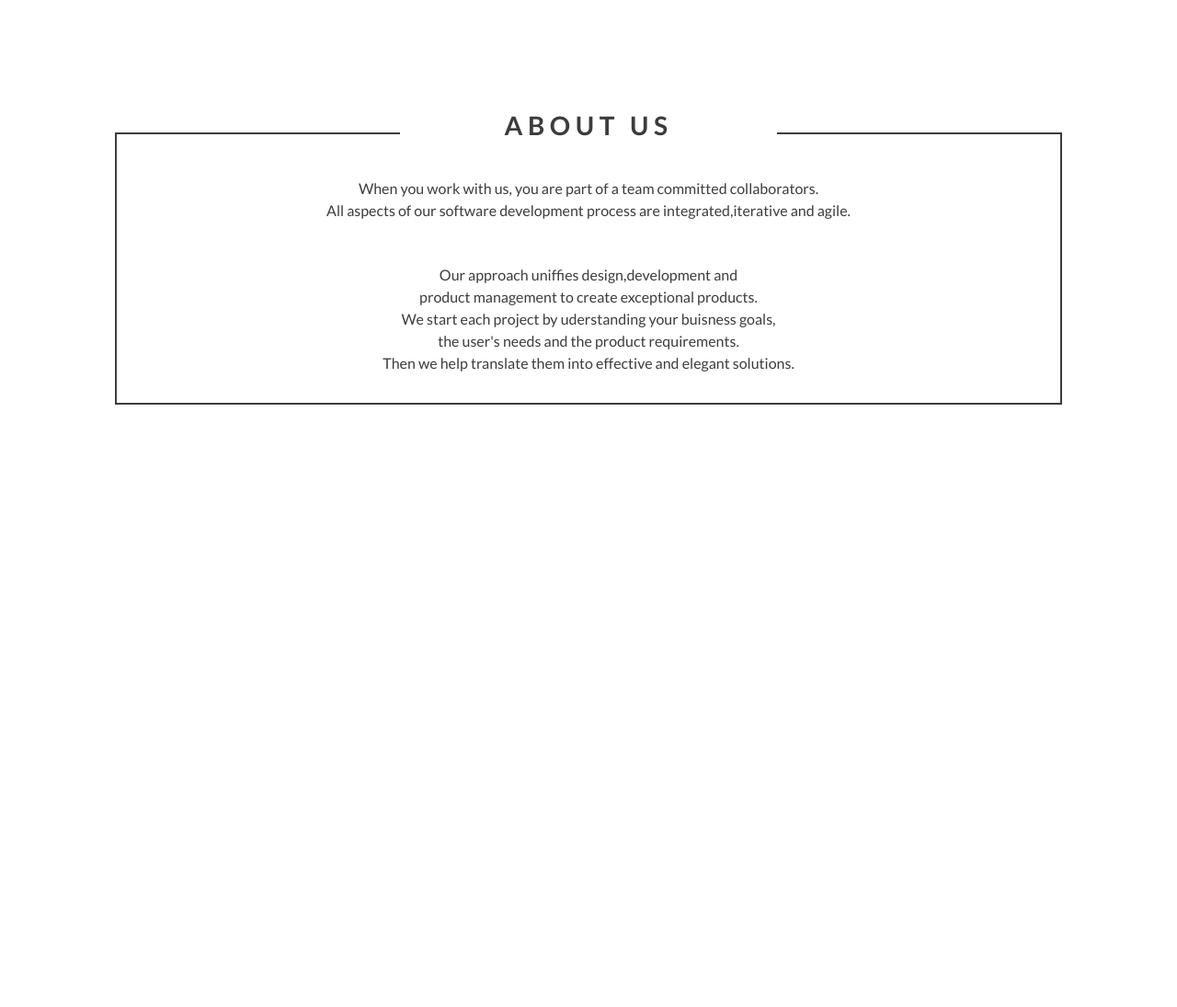
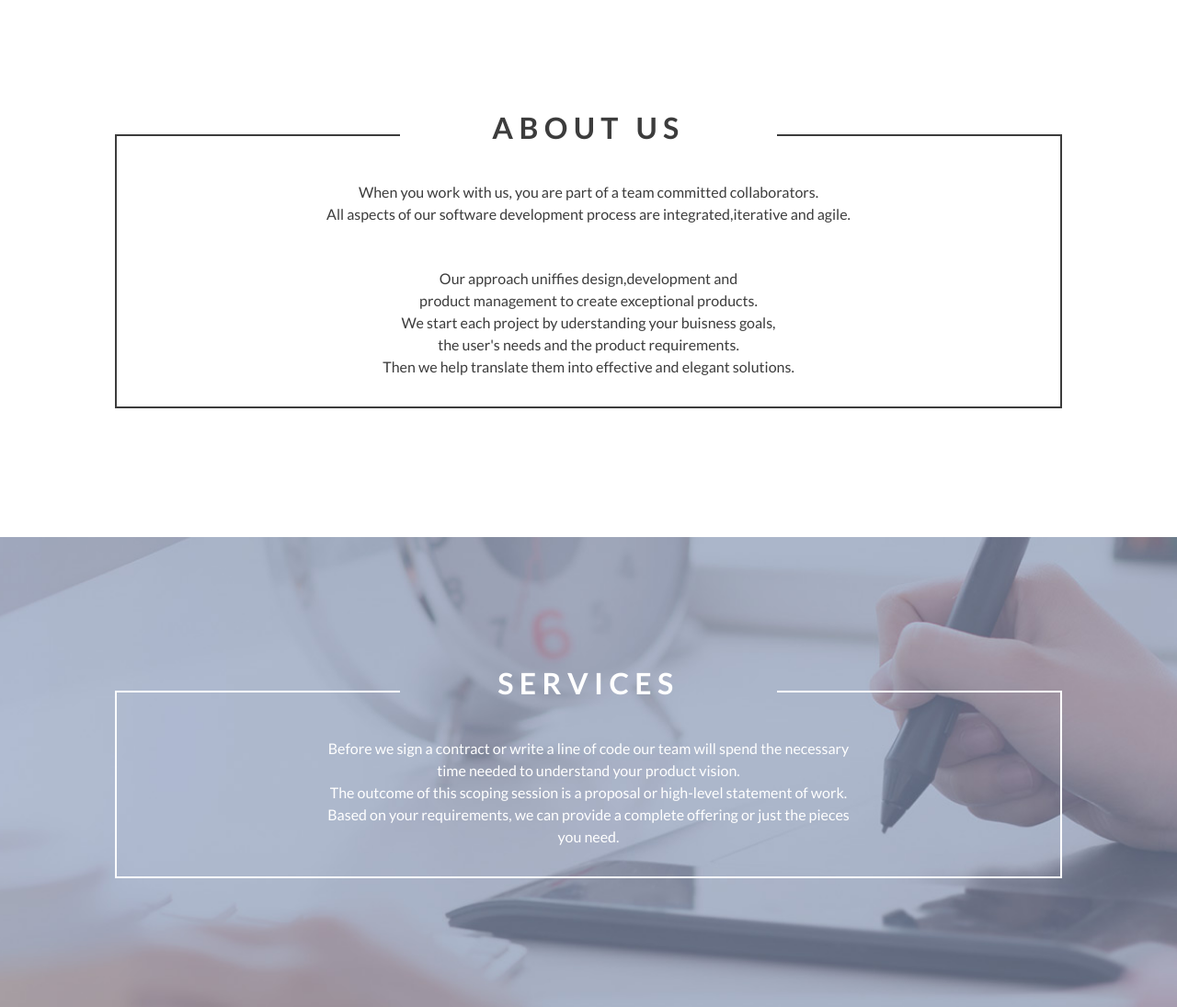
Before and after one commit to darokrk/Layout2-from-PSD, a website: page index.html in a window 1280 px wide. Shown: the part 820-1915 px from the top of the page at 92% size. Before the commit the page ends 1432 px from the top, so only its background shows below. Drawn offline with nearby package versions, Linux system fonts and the light colour scheme.

Commit message:
Create services section

```diff
--- a/index.html
+++ b/index.html
@@ -30,9 +30,9 @@
     <section id="about">
         <div class="container text-center">
             <div class="size">
-                <fieldset>
+                <fieldset class="border-black">
                     <legend>
-                        <h3 class="header contain-grey font-weight-bold">ABOUT US</h3>
+                        <h2 class="header contain-grey font-weight-bold">ABOUT US</h2>
                     </legend>
                     <p class="font-weight-light contain contain-grey">
                         When you work with us, you are part of a team committed collaborators.<br>
@@ -49,5 +49,23 @@
             </div>
         </div>
     </section>
+    <section id="services">
+        <div class="container text-center">
+            <div class="size contain-white">
+                    <fieldset class="border-white">
+                        <legend>
+                            <h2 class="header font-weight-bold">SERVICES</h2>
+                        </legend>
+                        <p class="font-weight-light contain contain-white">
+                            Before we sign a contract or write a line of code our team will spend the necessary<br>
+                            time needed to understand your product vision.<br>
+                            The outcome of this scoping session is a proposal or high-level statement of work.<br>
+                            Based on your requirements, we can provide a complete offering or just the pieces<br>
+                            you need.
+                        </p>
+                    </fieldset>
+            </div>
+        </div>
+    </section>
 </body>
 </html>
--- a/sass/style.scss
+++ b/sass/style.scss
@@ -27,11 +27,13 @@ body {
     left: 49%;
 }
 .size {
-    height: 632px;
     padding: 140px 40px;
 }
-.size > fieldset {
+.border-black {
     border: 2px solid #3c3c3c;
+}
+.border-white {
+    border: 2px solid #fff;
 }
 fieldset > legend {
     width: 40%;
@@ -43,3 +45,11 @@ fieldset > legend {
 .contain-grey {
     color: #3c3c3c;
 }
+#services {
+    background: url('../images/service.jpg') no-repeat center;
+    background-size: cover;
+    min-height: 448px;
+}
+.contain-white {
+    color: #fff;
+}
```
Also changed, not shown: css/style.css.
